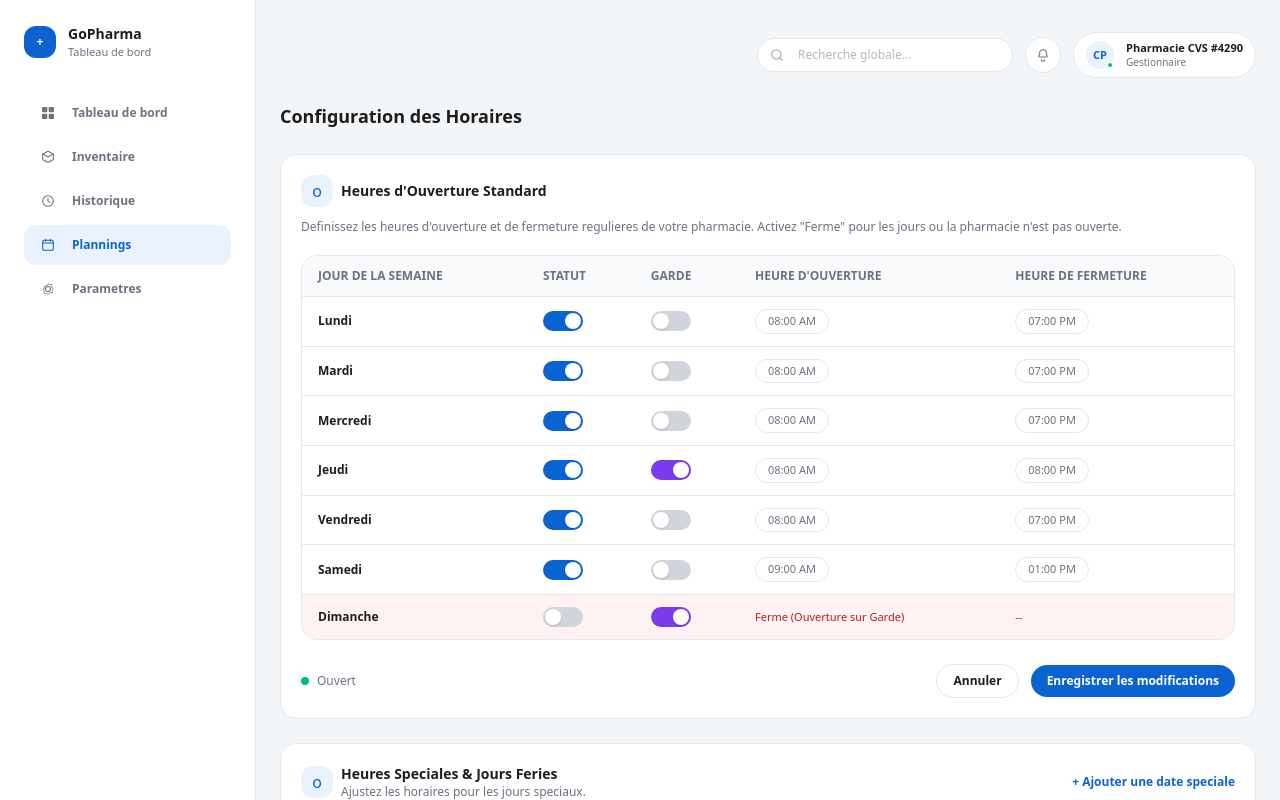
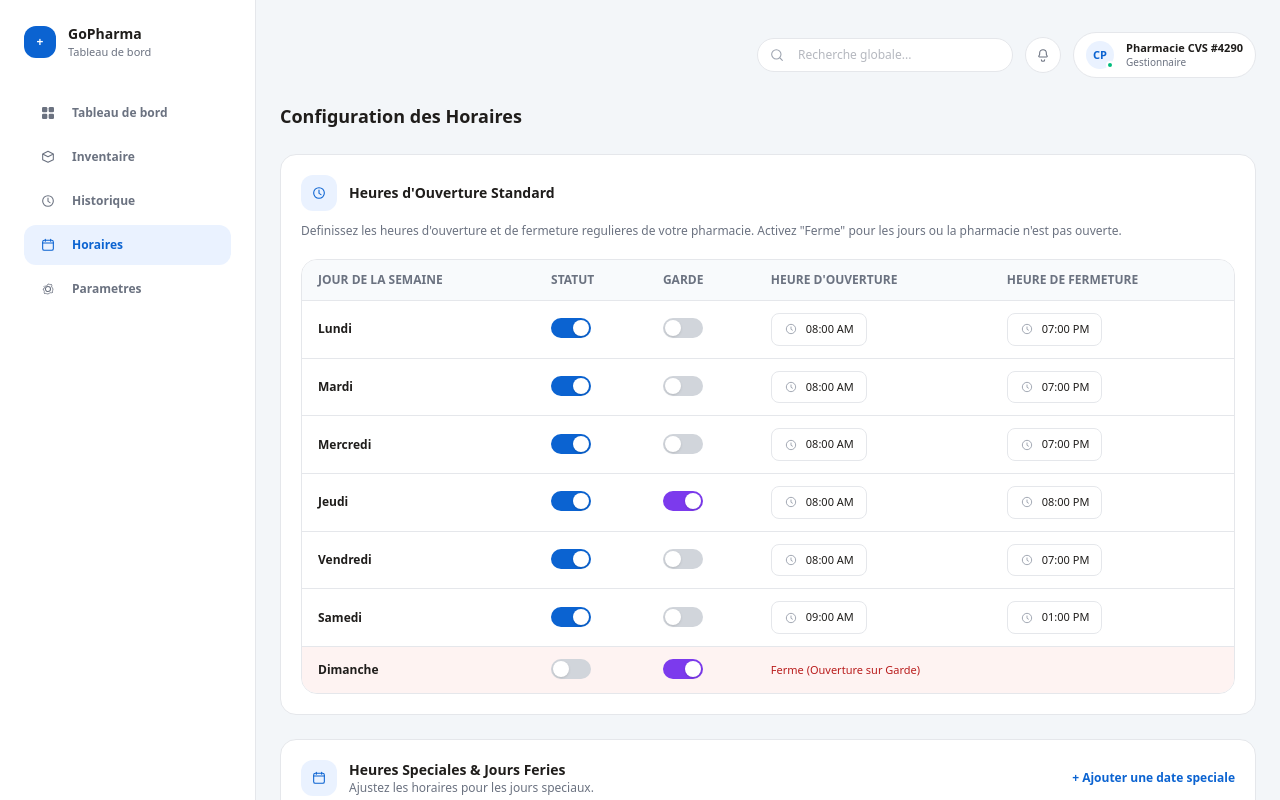
Before and after one commit to ai-embed/gopharma, a Next.js app: page /pharmacy/plannings in a window 1280 px wide. Shown: the top 800 px of the page. Built offline with nearby package versions, Linux system fonts and the light colour scheme.

Commit message:
feat: align pharmacy schedules and settings

```diff
--- a/src/app/pharmacy/PharmacyLayoutClient.tsx
+++ b/src/app/pharmacy/PharmacyLayoutClient.tsx
@@ -65,7 +65,7 @@ const navItems = [
   },
   {
     href: "/pharmacy/plannings",
-    label: "Plannings",
+    label: "Horaires",
     icon: (
       <svg viewBox="0 0 24 24" className="h-4 w-4" aria-hidden="true">
         <rect
--- a/src/app/pharmacy/plannings/page.tsx
+++ b/src/app/pharmacy/plannings/page.tsx
@@ -29,11 +29,29 @@ export default function PharmacyPlanningsPage() {
       </div>
 
       <div className="rounded-2xl border border-[#E5E7EB] bg-white p-5">
-        <div className="flex items-center gap-2">
-          <span className="flex h-8 w-8 items-center justify-center rounded-xl bg-[#EAF2FF] text-[#0B63D1]">
-            o
+        <div className="flex items-center gap-3">
+          <span className="flex h-9 w-9 items-center justify-center rounded-xl bg-[#EAF2FF] text-[#0B63D1]">
+            <svg viewBox="0 0 24 24" className="h-4 w-4" aria-hidden="true">
+              <circle
+                cx="12"
+                cy="12"
+                r="8"
+                fill="none"
+                stroke="currentColor"
+                strokeWidth="1.6"
+              />
+              <path
+                d="M12 7.5v5l3 2"
+                fill="none"
+                stroke="currentColor"
+                strokeWidth="1.6"
+                strokeLinecap="round"
+              />
+            </svg>
           </span>
-          <h2 className="text-sm font-semibold">Heures d&apos;Ouverture Standard</h2>
+          <h2 className="text-sm font-semibold">
+            Heures d&apos;Ouverture Standard
+          </h2>
         </div>
         <p className="mt-3 text-xs text-[#6B7280]">
           Definissez les heures d&apos;ouverture et de fermeture regulieres de
@@ -62,78 +80,127 @@ export default function PharmacyPlanningsPage() {
                 >
                   <td className="px-4 py-3 font-semibold">{row.day}</td>
                   <td className="px-4 py-3">
-                    <div
-                      className={`flex h-5 w-10 items-center rounded-full px-0.5 ${
+                    <button
+                      type="button"
+                      aria-pressed={row.open}
+                      className={`relative inline-flex h-5 w-10 items-center rounded-full px-0.5 transition ${
                         row.open ? "bg-[#0B63D1]" : "bg-[#D1D5DB]"
                       }`}
                     >
-                      <div
-                        className={`h-4 w-4 rounded-full bg-white shadow ${
-                          row.open ? "translate-x-5" : ""
-                        } transition`}
+                      <span
+                        className={`h-4 w-4 rounded-full bg-white shadow transition ${
+                          row.open ? "translate-x-5" : "translate-x-0"
+                        }`}
                       />
-                    </div>
+                    </button>
                   </td>
                   <td className="px-4 py-3">
-                    <div
-                      className={`flex h-5 w-10 items-center rounded-full px-0.5 ${
+                    <button
+                      type="button"
+                      aria-pressed={row.garde}
+                      className={`relative inline-flex h-5 w-10 items-center rounded-full px-0.5 transition ${
                         row.garde ? "bg-[#7C3AED]" : "bg-[#D1D5DB]"
                       }`}
                     >
-                      <div
-                        className={`h-4 w-4 rounded-full bg-white shadow ${
-                          row.garde ? "translate-x-5" : ""
-                        } transition`}
+                      <span
+                        className={`h-4 w-4 rounded-full bg-white shadow transition ${
+                          row.garde ? "translate-x-5" : "translate-x-0"
+                        }`}
                       />
-                    </div>
+                    </button>
+                  </td>
+                  {row.open ? (
+                    <>
+                      <td className="px-4 py-3">
+                        <span className="inline-flex items-center gap-2 rounded-lg border border-[#E5E7EB] bg-white px-3 py-2 text-[11px] text-[#1F1D1B]">
+                          <svg
+                            viewBox="0 0 24 24"
+                            className="h-3.5 w-3.5 text-[#9CA3AF]"
+                            aria-hidden="true"
+                          >
+                            <circle
+                              cx="12"
+                              cy="12"
+                              r="8"
+                              fill="none"
+                              stroke="currentColor"
+                              strokeWidth="1.6"
+                            />
+                            <path
+                              d="M12 8.5v4l2.5 1.5"
+                              fill="none"
+                              stroke="currentColor"
+                              strokeWidth="1.6"
+                              strokeLinecap="round"
+                            />
+                          </svg>
+                          {row.start}
+                        </span>
                       </td>
                       <td className="px-4 py-3">
-                    {row.open ? (
-                      <span className="inline-flex items-center gap-2 rounded-full border border-[#E5E7EB] bg-white px-3 py-1 text-[11px] text-[#6B7280]">
-                        {row.start}
+                        <span className="inline-flex items-center gap-2 rounded-lg border border-[#E5E7EB] bg-white px-3 py-2 text-[11px] text-[#1F1D1B]">
+                          <svg
+                            viewBox="0 0 24 24"
+                            className="h-3.5 w-3.5 text-[#9CA3AF]"
+                            aria-hidden="true"
+                          >
+                            <circle
+                              cx="12"
+                              cy="12"
+                              r="8"
+                              fill="none"
+                              stroke="currentColor"
+                              strokeWidth="1.6"
+                            />
+                            <path
+                              d="M12 8.5v4l2.5 1.5"
+                              fill="none"
+                              stroke="currentColor"
+                              strokeWidth="1.6"
+                              strokeLinecap="round"
+                            />
+                          </svg>
+                          {row.end}
                         </span>
+                      </td>
+                    </>
                   ) : (
+                    <td className="px-4 py-3" colSpan={2}>
                       <span className="text-[11px] text-[#B91C1C]">
                         Ferme (Ouverture sur Garde)
                       </span>
+                    </td>
                   )}
-                  </td>
-                  <td className="px-4 py-3">
-                    {row.open ? (
-                      <span className="inline-flex items-center gap-2 rounded-full border border-[#E5E7EB] bg-white px-3 py-1 text-[11px] text-[#6B7280]">
-                        {row.end}
-                      </span>
-                    ) : (
-                      <span className="text-[11px] text-[#B91C1C]">--</span>
-                    )}
-                  </td>
                 </tr>
               ))}
             </tbody>
           </table>
         </div>
-
-        <div className="mt-6 flex flex-wrap items-center justify-between gap-3">
-          <div className="flex items-center gap-2 text-xs text-[#6B7280]">
-            <span className="inline-flex h-2 w-2 rounded-full bg-emerald-500" />
-            Ouvert
-          </div>
-          <div className="flex items-center gap-3">
-            <button className="rounded-full border border-[#E5E7EB] bg-white px-4 py-2 text-xs font-semibold text-[#1F1D1B]">
-              Annuler
-            </button>
-            <button className="rounded-full bg-[#0B63D1] px-4 py-2 text-xs font-semibold text-white">
-              Enregistrer les modifications
-            </button>
-          </div>
-        </div>
       </div>
 
       <div className="rounded-2xl border border-[#E5E7EB] bg-white p-5">
         <div className="flex flex-wrap items-center justify-between gap-3">
-          <div className="flex items-center gap-2">
-            <span className="flex h-8 w-8 items-center justify-center rounded-xl bg-[#EAF2FF] text-[#0B63D1]">
-              o
+          <div className="flex items-center gap-3">
+            <span className="flex h-9 w-9 items-center justify-center rounded-xl bg-[#EAF2FF] text-[#0B63D1]">
+              <svg viewBox="0 0 24 24" className="h-4 w-4" aria-hidden="true">
+                <rect
+                  x="4"
+                  y="5"
+                  width="16"
+                  height="15"
+                  rx="2.5"
+                  fill="none"
+                  stroke="currentColor"
+                  strokeWidth="1.6"
+                />
+                <path
+                  d="M8 3.5v3M16 3.5v3M4 9h16"
+                  fill="none"
+                  stroke="currentColor"
+                  strokeWidth="1.6"
+                  strokeLinecap="round"
+                />
+              </svg>
             </span>
             <div>
               <h2 className="text-sm font-semibold">
@@ -150,31 +217,53 @@ export default function PharmacyPlanningsPage() {
         </div>
 
         <div className="mt-4 grid gap-4 md:grid-cols-2">
-          {specialHours.map((item) => (
+          {specialHours.map((item) => {
+            const isClosed = item.status.toLowerCase().includes("ferme");
+            return (
               <div
                 key={item.title}
                 className="rounded-2xl border border-[#E5E7EB] bg-[#F8FAFC] p-4"
               >
                 <div className="flex items-center gap-3">
                   <span className="flex h-10 w-10 items-center justify-center rounded-2xl bg-white text-[#0B63D1]">
-                  o
+                    <svg viewBox="0 0 24 24" className="h-4 w-4" aria-hidden="true">
+                      <path
+                        d="M12 4l2.2 4.4L19 9l-3.5 3.4L16 17l-4-2.1L8 17l.5-4.6L5 9l4.8-.6L12 4z"
+                        fill="none"
+                        stroke="currentColor"
+                        strokeWidth="1.4"
+                        strokeLinejoin="round"
+                      />
+                    </svg>
                   </span>
                   <div>
                     <p className="text-sm font-semibold">{item.title}</p>
                     <p className="text-xs text-[#6B7280]">{item.date}</p>
                   </div>
                 </div>
-              <p className="mt-3 inline-flex rounded-full bg-rose-100 px-3 py-1 text-[10px] font-semibold text-rose-600">
+                <p
+                  className={`mt-3 inline-flex rounded-full px-3 py-1 text-[10px] font-semibold ${
+                    isClosed
+                      ? "bg-rose-100 text-rose-600"
+                      : "bg-emerald-100 text-emerald-600"
+                  }`}
+                >
                   {item.status}
                 </p>
               </div>
-          ))}
+            );
+          })}
         </div>
       </div>
 
-      <p className="text-center text-[10px] text-[#9CA3AF]">
-        (c) 2023 PharmaFinder Inc. Panneau de Controle Super Admin v2.4.0
-      </p>
+      <div className="flex flex-wrap items-center justify-end gap-3">
+        <button className="rounded-full border border-[#E5E7EB] bg-white px-4 py-2 text-xs font-semibold text-[#1F1D1B]">
+          Annuler
+        </button>
+        <button className="rounded-full bg-[#0B63D1] px-4 py-2 text-xs font-semibold text-white">
+          Enregistrer les modifications
+        </button>
+      </div>
     </div>
   );
 }
```
Also changed, not shown: src/app/pharmacy/settings/page.tsx (+24 -18 lines), 1 other file (tests, documents, lock files or other folders). Lines whose indentation alone changed are shown as unchanged.
